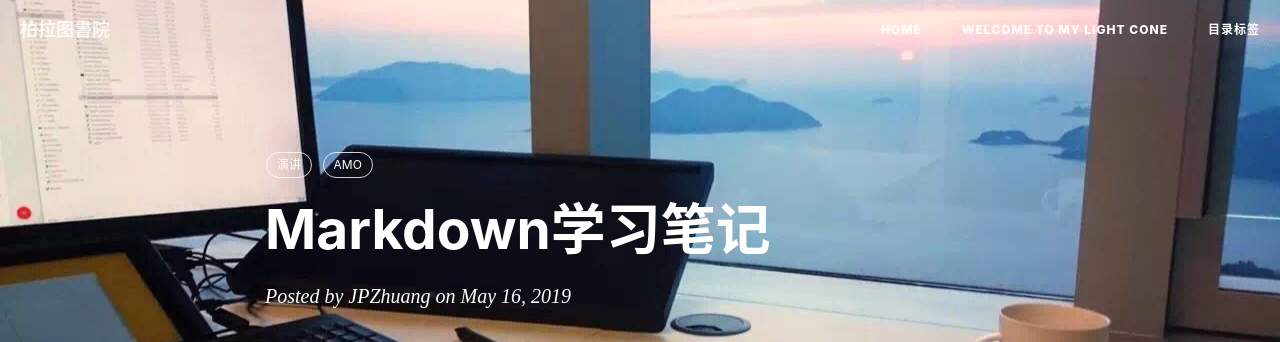
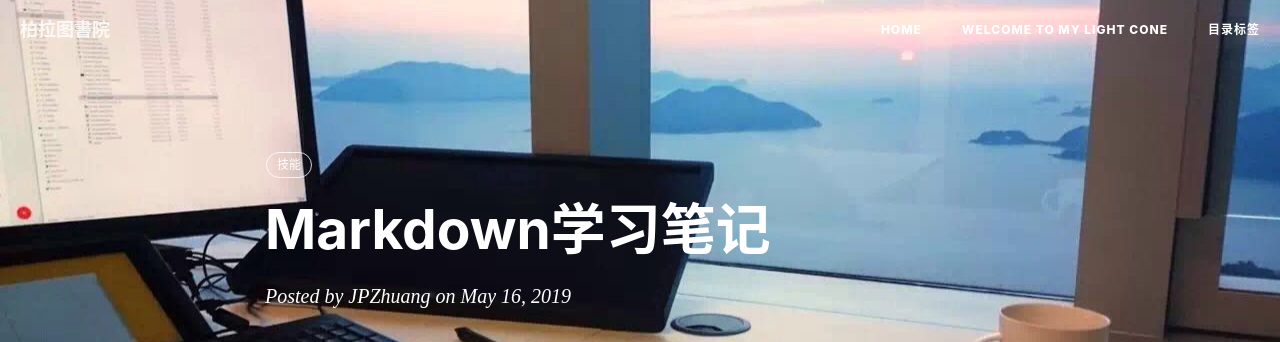
Before and after one commit to complex-physics/ZhuangPhy.github.io, a Jekyll site: the page built from _posts/2019-05-16-Markdown学习笔记.md, in a window 1280 px wide and 900 px high. Shown: the top 342 px of the window. Built offline with Jekyll 4.4.1, drawn with Linux system fonts in a browser that asks for light colours; nearby versions of some CDN libraries; comment, search, counter and statistics services are not loaded.

Commit message:
Update 2019-05-16-Markdown学习笔记.md

```diff
--- a/_posts/2019-05-16-Markdown学习笔记.md
+++ b/_posts/2019-05-16-Markdown学习笔记.md
@@ -7,8 +7,8 @@ author:     JPZhuang
 header-img: img/research environment.jpg
 catalog: true
 tags:
-    - 演讲
-    - AMO
+    - 技能
+
 ---
 
 <head>
```
